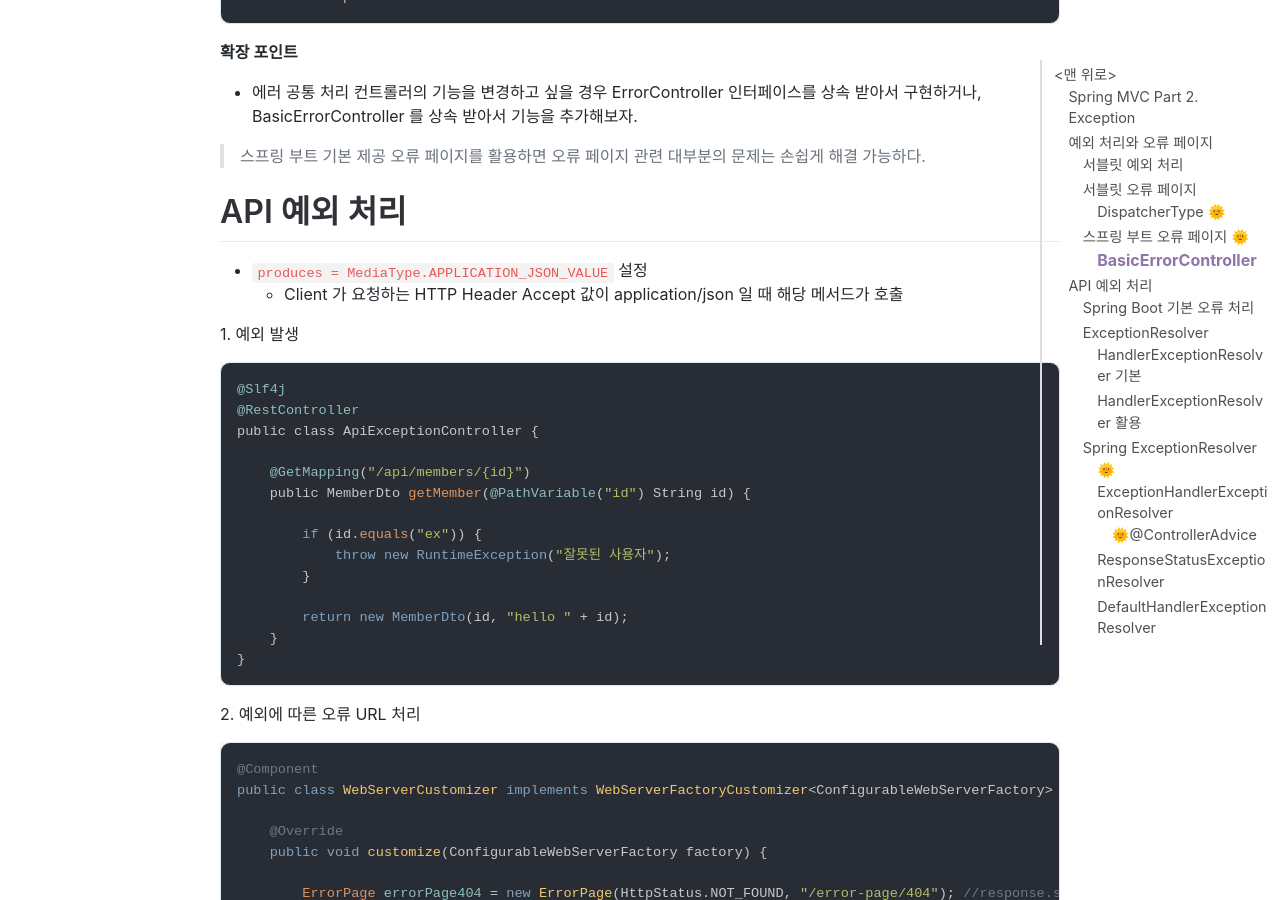
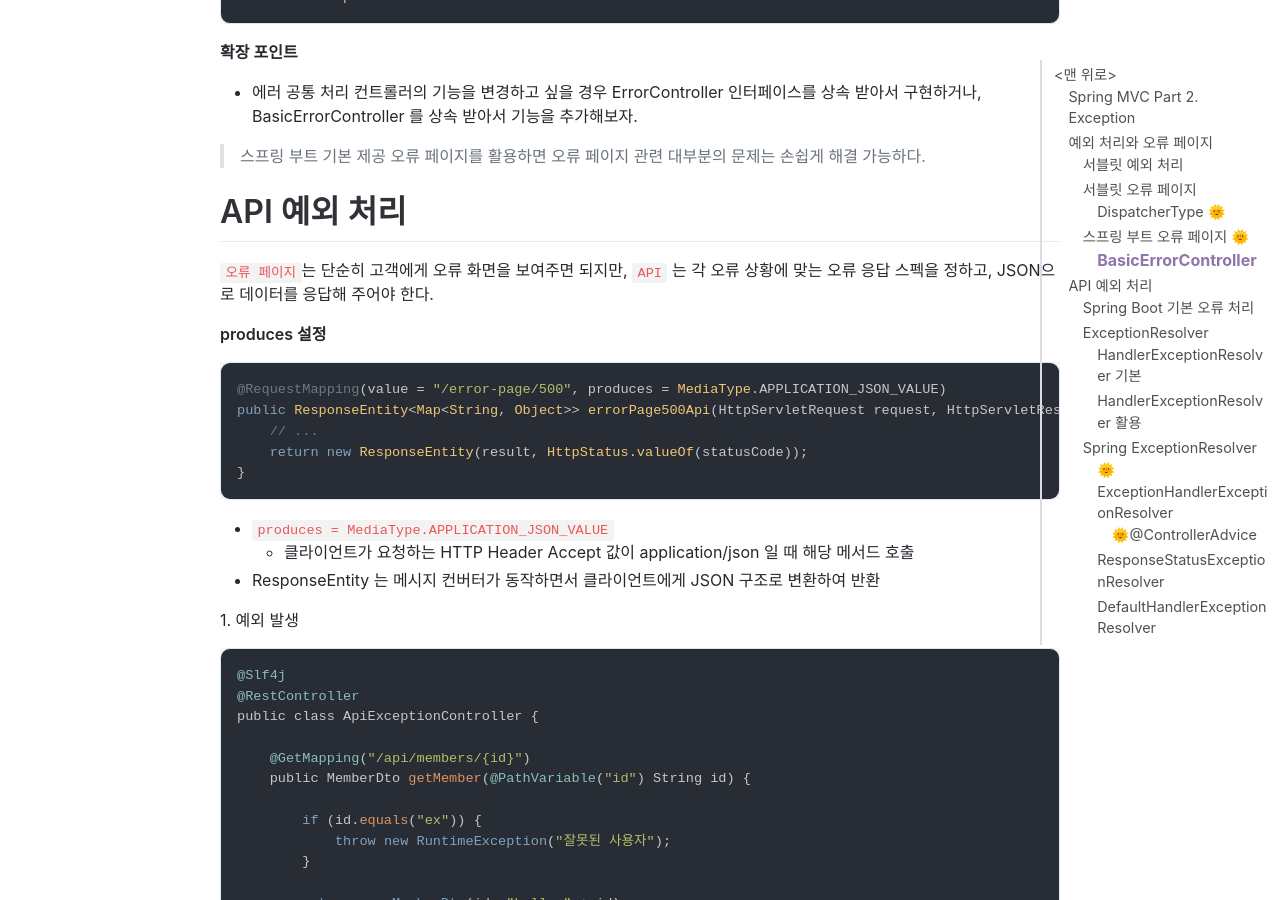
Before and after one commit to jihunparkme/jihunparkme.github.io, a Jekyll site: the page built from _posts/2021-10-14-Spring-MVC-Part2-Exception.md, in a window 1280 px wide and 900 px high, scrolled down 8852 px. Built offline with Jekyll 4.4.1, drawn with Linux system fonts in a browser that asks for light colours; nearby versions of some CDN libraries; comment, search, counter and statistics services are not loaded; some of the changed text lies outside the part shown.

Commit message:
[Conquest of Spring] API 예외 처리

````diff
--- a/_posts/2021-10-14-Spring-MVC-Part2-Exception.md
+++ b/_posts/2021-10-14-Spring-MVC-Part2-Exception.md
@@ -392,26 +392,27 @@ server.error.path=/error
 
 > 스프링 부트 기본 제공 오류 페이지를 활용하면 오류 페이지 관련 대부분의 문제는 손쉽게 해결 가능하다.
 
+# API 예외 처리
+
+`오류 페이지`는 단순히 고객에게 오류 화면을 보여주면 되지만, `API` 는 각 오류 상황에 맞는 오류 응답 스펙을 정하고, JSON으로 데이터를 응답해 주어야 한다.
+
+**produces 설정**
+
+```java
+@RequestMapping(value = "/error-page/500", produces = MediaType.APPLICATION_JSON_VALUE)
+public ResponseEntity<Map<String, Object>> errorPage500Api(HttpServletRequest request, HttpServletResponse response) {
+    // ...
+    return new ResponseEntity(result, HttpStatus.valueOf(statusCode));
+}
+```
+
+- `produces = MediaType.APPLICATION_JSON_VALUE`
+  - 클라이언트가 요청하는 HTTP Header Accept 값이 application/json 일 때 해당 메서드 호출
+- ResponseEntity 는 메시지 컨버터가 동작하면서 클라이언트에게 JSON 구조로 변환하여 반환
 
 
 
 
-
-
-
-
-
-
-
-
-
-
-
-
-# API 예외 처리
-
-- `produces = MediaType.APPLICATION_JSON_VALUE` 설정
-  - Client 가 요청하는 HTTP Header Accept 값이 application/json 일 때 해당 메서드가 호출
 
 1\. 예외 발생
 
````
